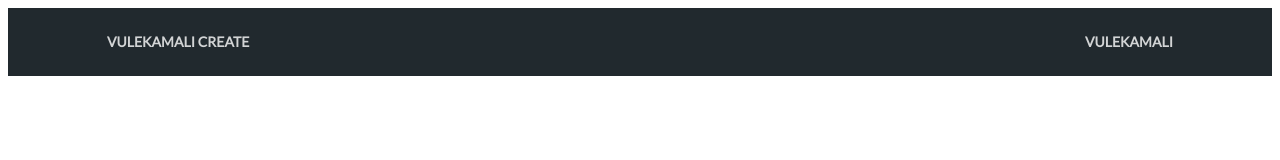
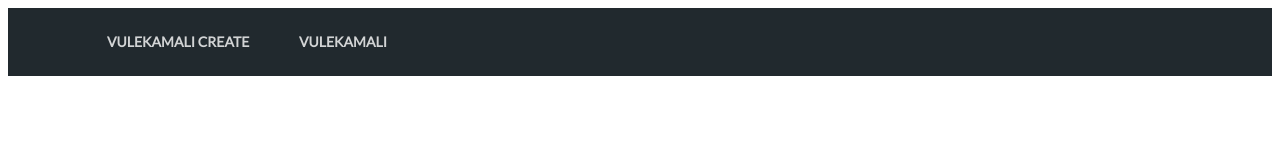
Before and after one commit to vulekamali/vulekamali-create, a Gatsby site: page / in a window 1280 px wide. Built offline with nearby package versions, Linux system fonts and the light colour scheme; Gatsby itself is replaced by a stand-in of ours.

Commit message:
initial navigation bar

```diff
--- a/src/components/header/index.jsx
+++ b/src/components/header/index.jsx
@@ -13,6 +13,7 @@
 `;
 
 const ListContainer = styled.ul`
+  max-width: 280px;
   display: flex;
   justify-content: space-between;
   padding: 0;
@@ -37,7 +38,7 @@
   }
 
   &:active {
-    color: ##8ECA62;
+    color: #8ECA62;
     font-weight: 400;
   }
 `;
```
